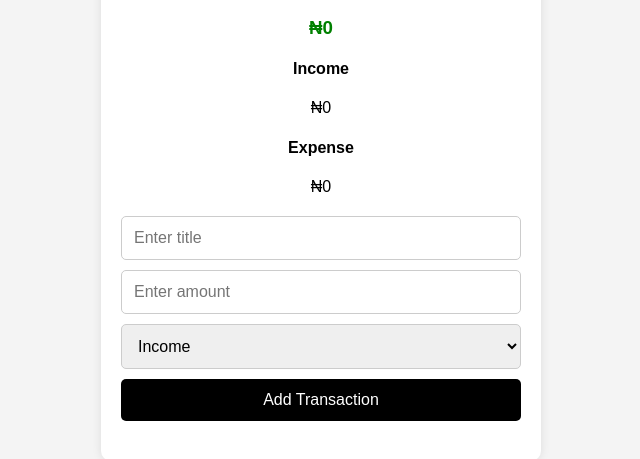
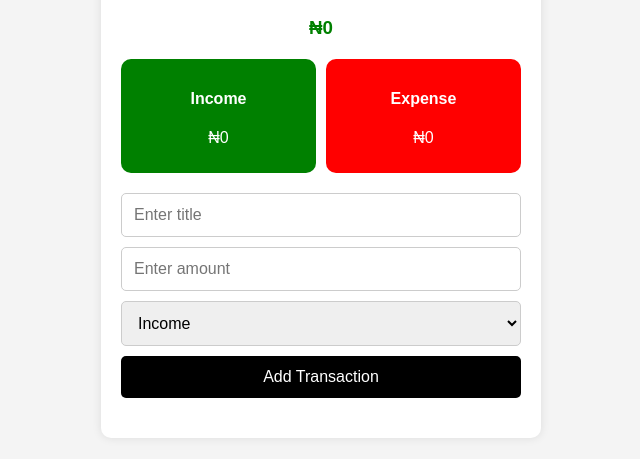
Before and after one commit to Funds7/expense-tracker-v2, a plain HTML site: page index.html in a window 1280 px wide. Shown: the part 151-610 px from the top of the page, without its empty margins (319-959 px from the left). Drawn offline with Linux system fonts and the light colour scheme.

Commit message:
Implement styles for income and expense summary boxes
Added styles for summary layout and income/expense boxes.

```diff
--- a/style.css
+++ b/style.css
@@ -79,3 +79,25 @@ li{
   padding:5px 10px;
   border-radius:5px;
 }
+.summary{
+  display:flex;
+  justify-content:space-between;
+  gap:10px;
+  margin-top:20px;
+}
+
+.income-box,
+.expense-box{
+  flex:1;
+  padding:10px;
+  border-radius:10px;
+  color:white;
+}
+
+.income-box{
+  background:green;
+}
+
+.expense-box{
+  background:red;
+}
```
